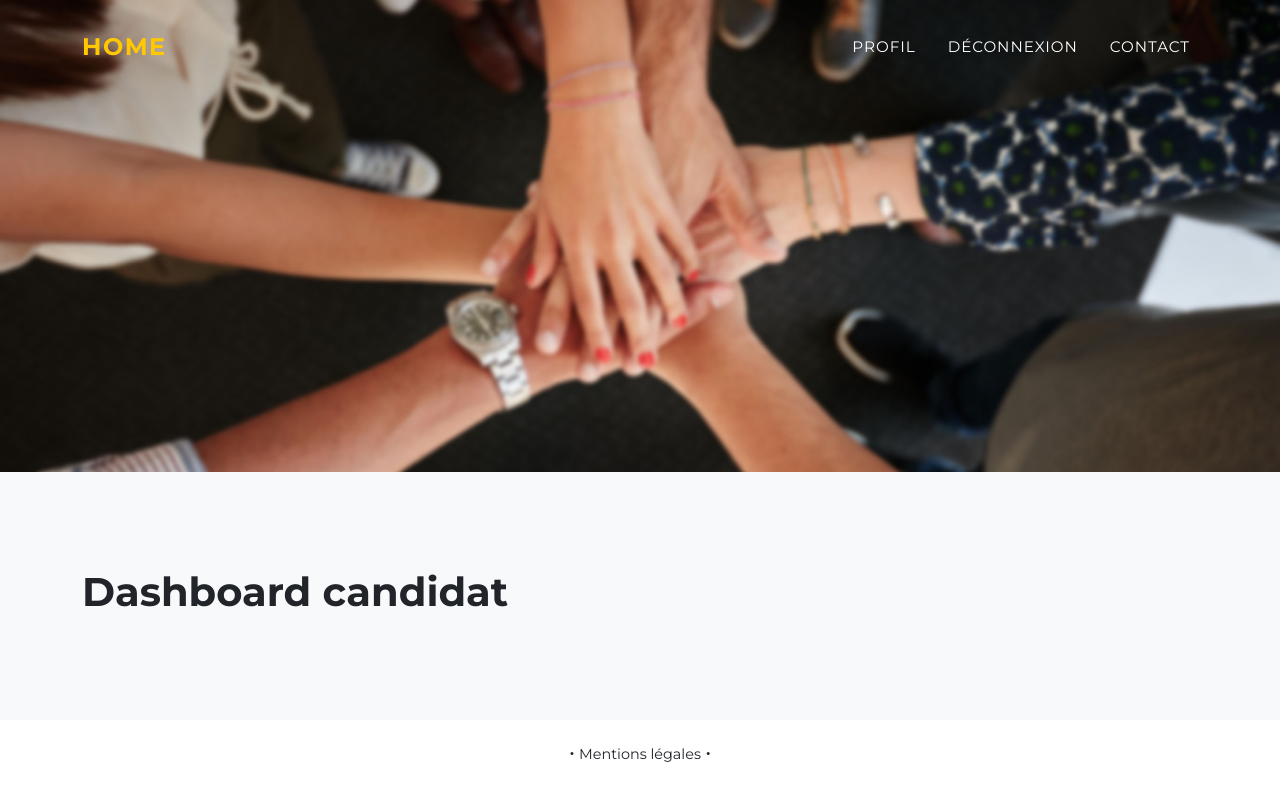
After one commit to CamClrt/P13-volunteering, a Django app: page /candidate/dashboard/ in a window 1280 px wide. The commit adds this page. Run offline with Django 3.2, Linux system fonts and the light colour scheme; the visitor is signed in with stand-in values (Sample User, id 1); some libraries are stand-ins or nearby versions.

Commit message:
feat(dashboard): add simple view url template tests + update base template and config

```diff
--- /dev/null
+++ b/src/candidate/templates/candidate/dashboard.html
@@ -0,0 +1,5 @@
+{% extends 'base.html' %}
+
+{% block content %}
+<h1>Dashboard candidat</h1>
+{% endblock content %}
--- a/src/candidate/urls.py
+++ b/src/candidate/urls.py
@@ -1,7 +1,13 @@
-# from django.urls import path
+from django.urls import path
+
+from .views import dashboard
 
 app_name = "candidate"
 
 urlpatterns = [
-    # path(),
+    path(
+        "dashboard/",
+        dashboard,
+        name="dashboard",
+    ),
 ]
--- a/src/candidate/views.py
+++ b/src/candidate/views.py
@@ -1,3 +1,8 @@
-# from django.shortcuts import render
+from django.contrib.auth.decorators import login_required
+from django.shortcuts import render
 
-# Create your views here.
+
+@login_required
+def dashboard(request):
+    """Display the candidate dashboard"""
+    return render(request, "candidate/dashboard.html")
--- a/src/templates/base.html
+++ b/src/templates/base.html
@@ -29,10 +29,10 @@
             </button>
             <div class="collapse navbar-collapse" id="navbarResponsive">
                 <ul class="navbar-nav text-uppercase ms-auto py-4 py-lg-0">
-                    {% if user.is_authenticated and user.status.name == "Bénévole" %}
-                    <li class="nav-item"><a class="nav-link" href="#">Dashboard</a></li>
+                    {% if user.status == "BENEVOLE" %}
+                    <li class="nav-item"><a class="nav-link" href="{% url 'candidate:dashboard' %}">Dashboard</a></li>
                     {% endif %}
-                    {% if user.is_authenticated and user.status.name == "Association" %}
+                    {% if user.status == "ASSOCIATION" %}
                     <li class="nav-item"><a class="nav-link" href="#">Dashboard</a>
                     </li>
                     {% endif %}
--- a/tox.ini
+++ b/tox.ini
@@ -19,7 +19,7 @@ commands = python3 src/manage.py makemigrations
 commands_pre = pip install -r requirements.txt
 # For a --verbosity of 2 and above, all dependencies of a migration will also be shown
 # --noinput: to suppress prompt and automatically destroy the database
-commands = python3 -Wa src/manage.py test home users --noinput -v 2
+commands = python3 -Wa src/manage.py test home users candidate --noinput -v 2
 
 
 [testenv:coverage]
```
Also changed, not shown: src/candidate/tests/integration/tests_views.py (added, +25 -0 lines), .github/workflows/CI.yml, 1 other file.
